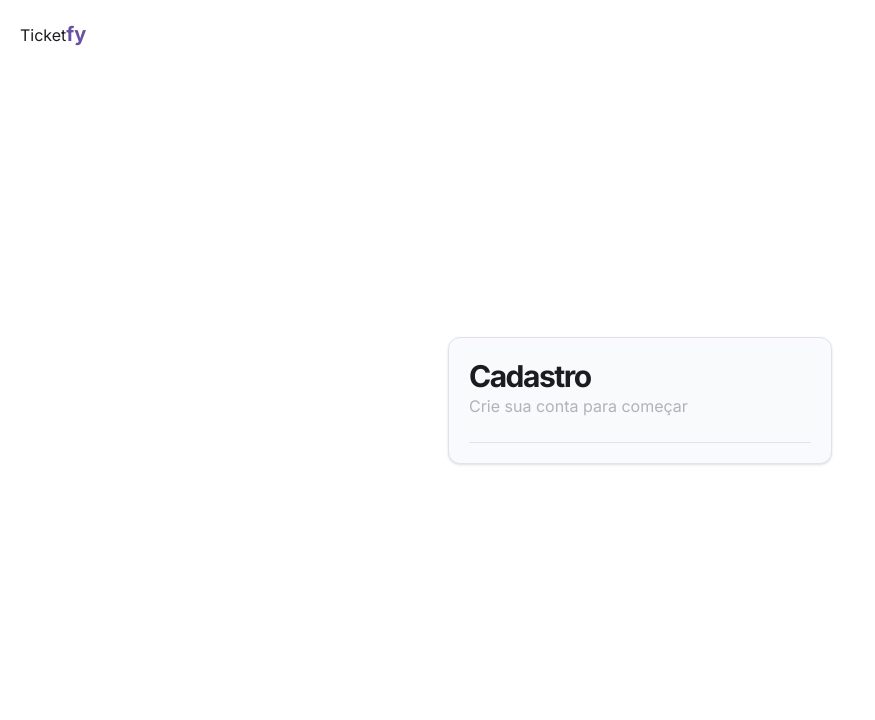
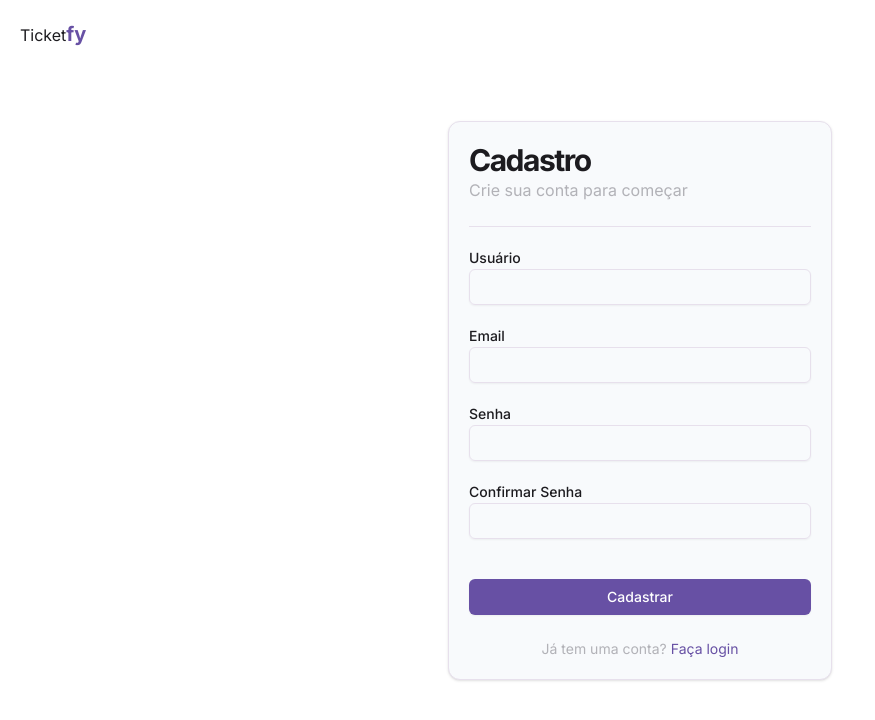
Before and after one commit to EvandroCalado/ticketfy, a Next.js app: page /sign-up in a window 1280 px wide. Shown: the top 720 px of the page, without its empty margins (0-875 px from the left). Built offline with nearby package versions, Linux system fonts and the light colour scheme.

Commit message:
refactor(auth): change form container

```diff
--- a/src/app/(auth)/sign-up/page.tsx
+++ b/src/app/(auth)/sign-up/page.tsx
@@ -1,6 +1,8 @@
+import Link from 'next/link';
+
 import { FormContainer } from '@/components/shared/form-container';
 
-import { SignInForm } from './components/sign-in-form';
+import { SignUpForm } from './components/sign-up-form';
 
 const SignUpPage = () => {
   return (
@@ -8,11 +10,19 @@ const SignUpPage = () => {
       <FormContainer
         title='Cadastro'
         description='Crie sua conta para começar'
-        link='/sign-in'
-        LinkText='Já tem uma conta? Faça login'
-      >
-        <SignInForm />
-      </FormContainer>
+        content={<SignUpForm />}
+        footer={
+          <span className='text-muted-foreground/40 text-center text-sm'>
+            Já tem uma conta?{' '}
+            <Link
+              href='/sign-in'
+              className='text-primary hover:underline hover:underline-offset-4'
+            >
+              Faça login
+            </Link>
+          </span>
+        }
+      />
     </main>
   );
 };
```
